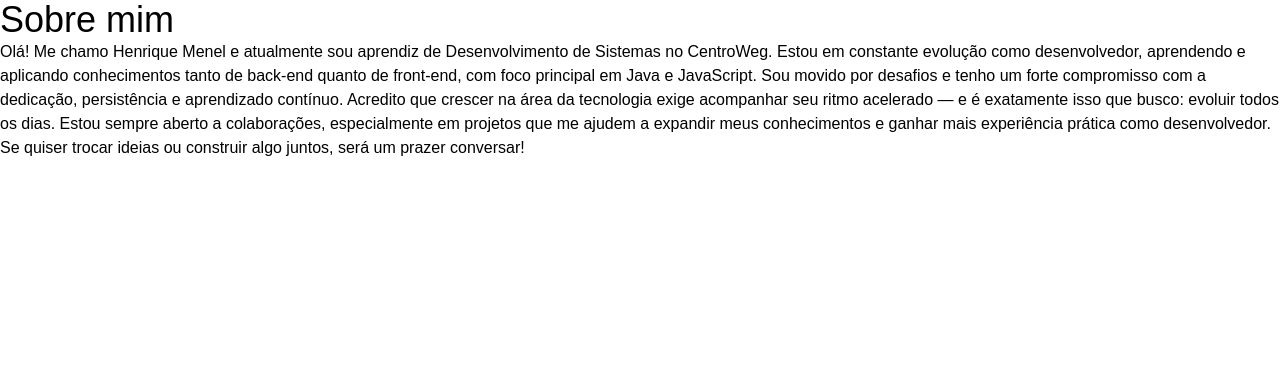
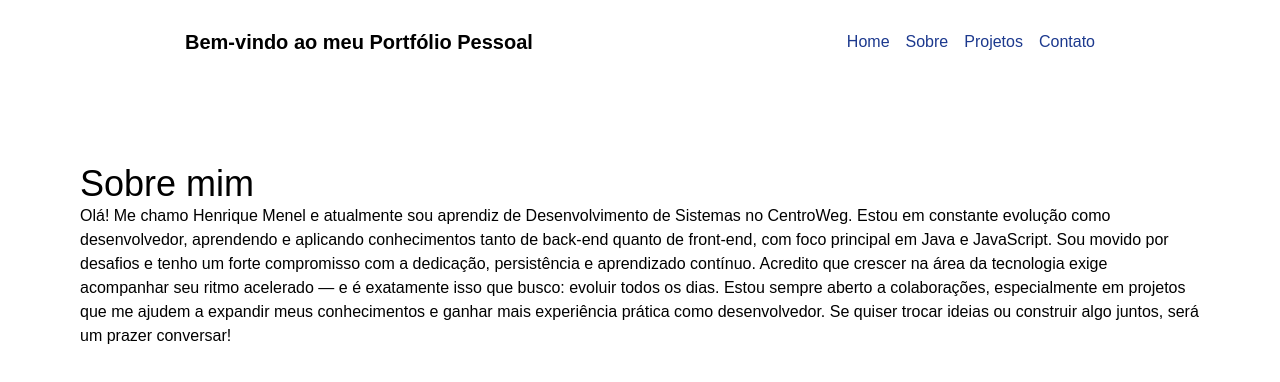
Before and after one commit to HenriqueECM/projeto1_Next.js, a Next.js app: page /about in a window 1280 px wide. Shown: the top 382 px of the page. Built offline with nearby package versions, Linux system fonts and the light colour scheme.

Commit message:
2 - deixando projeto original

```diff
--- /dev/null
+++ b/src/app/layout.js
@@ -0,0 +1,24 @@
+import '../styles/globals.css';
+import Header from '../components/Header';
+import Footer from '../components/Footer';
+
+export const metadata = {
+  title: "Create Next App",
+  description: "Generated by create next app",
+  title: 'Meu Portfólio',
+  description: 'Feito com Next.js',
+};
+
+export default function RootLayout({ children }) {
+  return (
+    <>
+      <html lang="en" suppressHydrationWarning>
+        <head />
+        <body>
+          <Header title="Bem-vindo ao meu Portfólio Pessoal" />
+          <main className="p-20">{children}</main>
+        </body>
+      </html>
+    </>
+  )
+}
--- a/src/app/layout.tsx
+++ /dev/null
@@ -1,21 +0,0 @@
-import { ThemeProvider } from "@/components/theme-provider"
-
-export default function RootLayout({ children }: RootLayoutProps) {
-  return (
-    <>
-      <html lang="en" suppressHydrationWarning>
-        <head />
-        <body>
-          <ThemeProvider
-            attribute="class"
-            defaultTheme="system"
-            enableSystem
-            disableTransitionOnChange
-          >
-            {children}
-          </ThemeProvider>
-        </body>
-      </html>
-    </>
-  )
-}
--- a/src/components/theme-provider.tsx
+++ /dev/null
@@ -1,11 +0,0 @@
-"use client"
-
-import * as React from "react"
-import { ThemeProvider as NextThemesProvider } from "next-themes"
-
-export function ThemeProvider({
-  children,
-  ...props
-}: React.ComponentProps<typeof NextThemesProvider>) {
-  return <NextThemesProvider {...props}>{children}</NextThemesProvider>
-}
--- a/tsconfig.json
+++ b/tsconfig.json
@@ -28,7 +28,7 @@
     ".next/types/**/*.ts",
     "**/*.ts",
     "**/*.tsx"
-  ],
+, "src/app/layout.js"  ],
   "exclude": [
     "node_modules"
   ]
```
